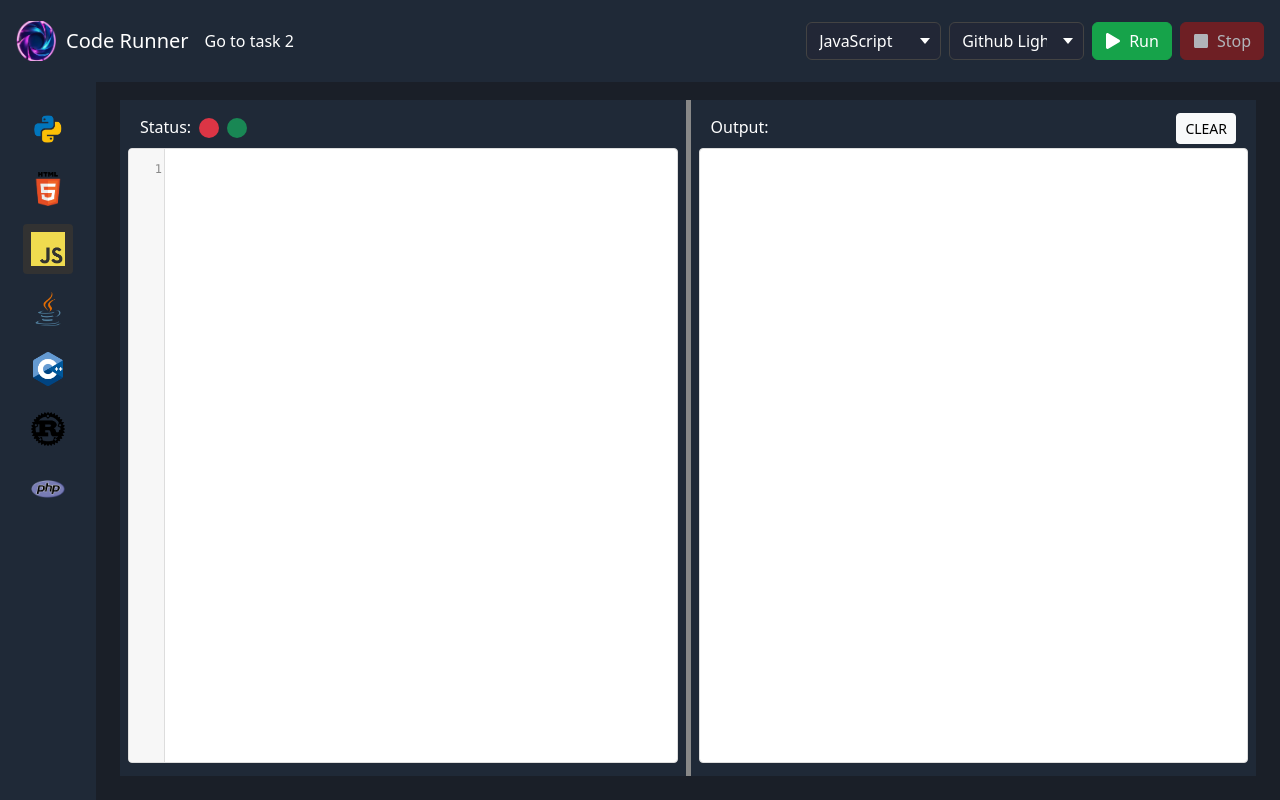
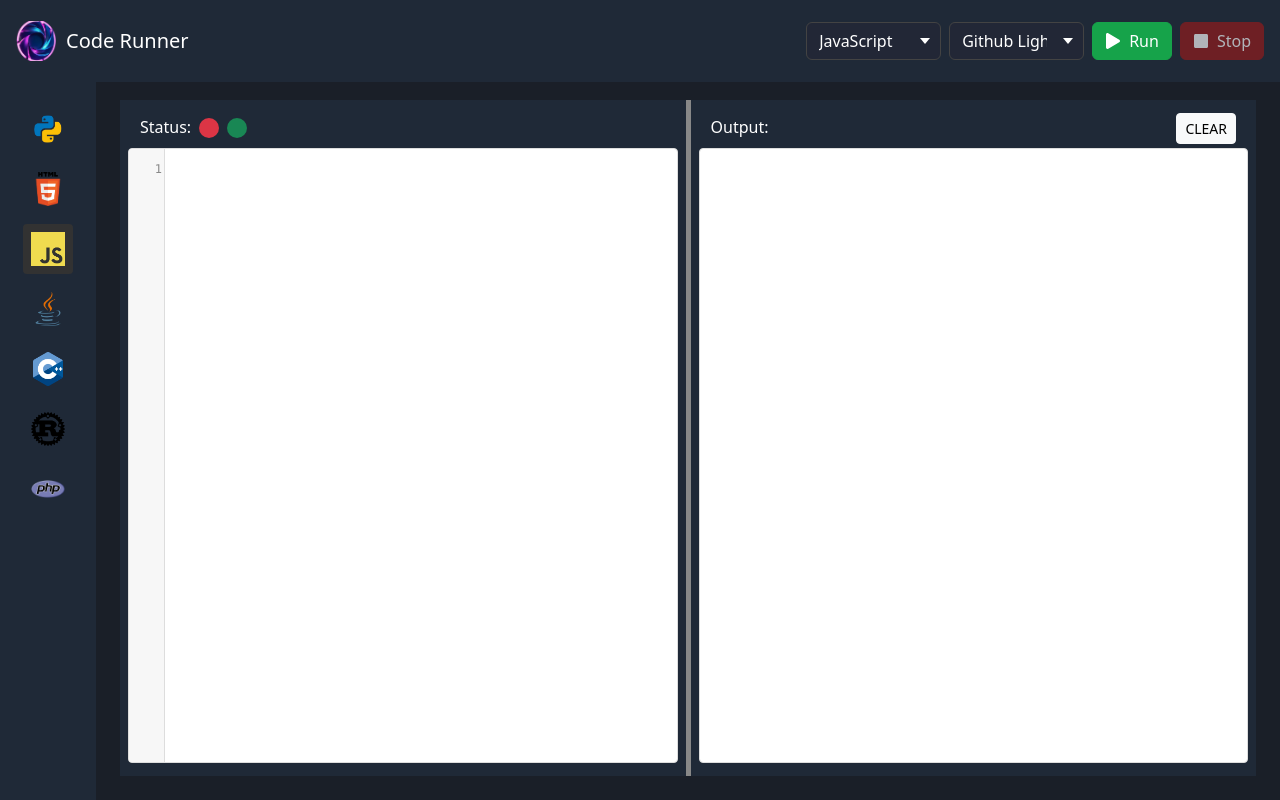
Before and after one commit to sandesh-chhetry/code-runner, a React (Vite) app: page / in a window 1280 px wide. Built offline with nearby package versions, Linux system fonts and the light colour scheme; no server answers.

Commit message:
Update index.tsx

```diff
--- a/src/components/header/index.tsx
+++ b/src/components/header/index.tsx
@@ -15,8 +15,8 @@ const Header = ({ handleRun, handleStop, language, setLanguage, isDisabled }: an
           <Navbar.Brand href="#" className='font-bold h3 m-0 text-white'>
             <div className="logo-wrap"><img src={Logo} width={150} /></div>
             Code Runner</Navbar.Brand>
-          {/* <Nav.Link href="/" className="text-white ms-5"> Task 1</Nav.Link> */}
-            <Nav.Link href="/course" className="text-white ms-3"> Go to task 2</Nav.Link>
+          {/* <Nav.Link href="/" className="text-white ms-5"> Task 1</Nav.Link>
+            <Nav.Link href="/course" className="text-white ms-3"> Go to task 2</Nav.Link>  */}
           <Navbar.Toggle aria-controls="navbarScroll" />
           <Navbar.Collapse id="navbarScroll">
             <Nav
```
